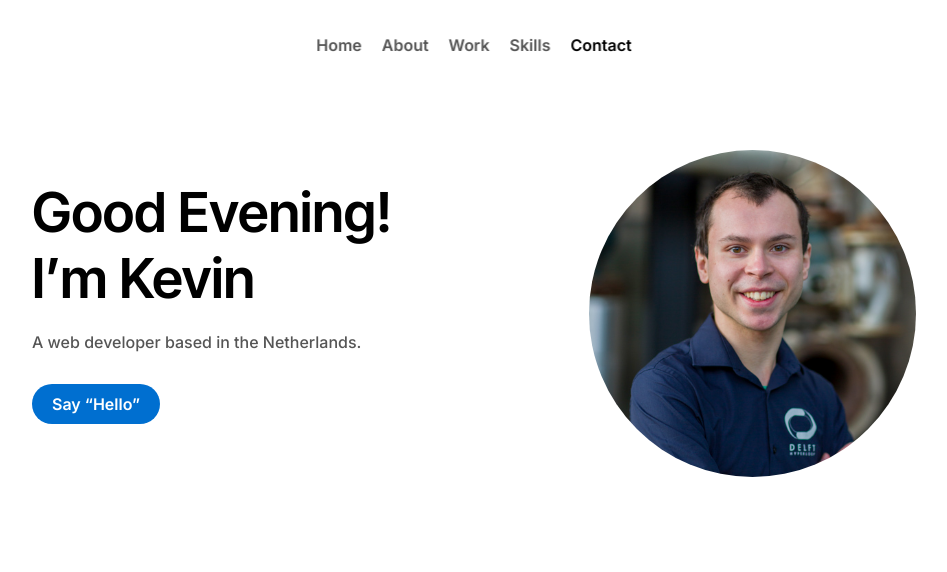
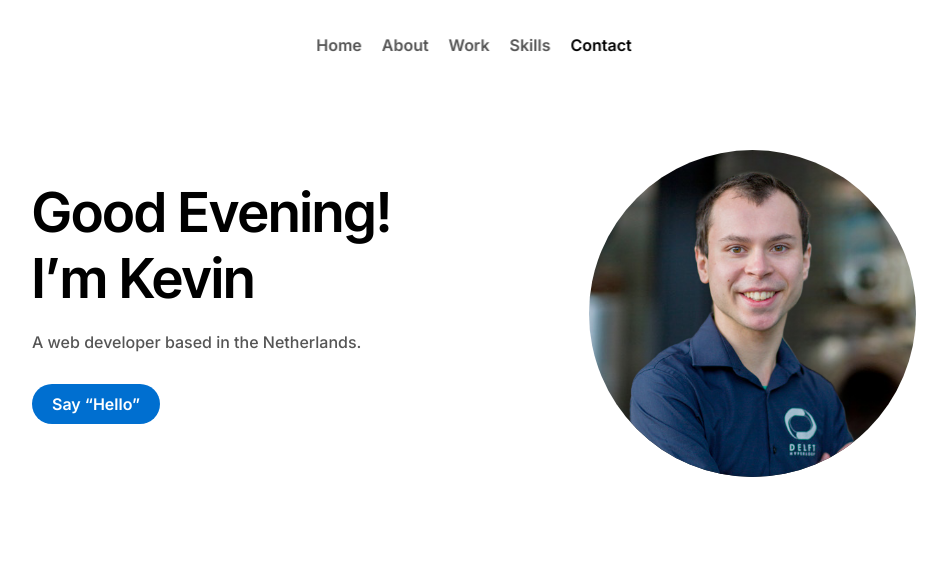
Before and after one commit to KevinvdT/kevinvandertoorn.com, a React (Vite) app: page /contact in a window 1280 px wide. Shown: the top 572 px of the page, without its empty margins (166-1113 px from the left). Built offline with nearby package versions, Linux system fonts and the light colour scheme.

Commit message:
Parallel effect profile image in hero

```diff
--- /dev/null
+++ b/src/components/ui/ParallaxImage.jsx
@@ -0,0 +1,103 @@
+import React, { useEffect, useState } from "react";
+import styled from "styled-components";
+
+// Styled components for layers
+const ParallaxContainer = styled.div`
+  position: relative;
+  width: 327px; /* Adjust size as needed */
+  height: 327px; /* Adjust size as needed */
+  border-radius: 50%; /* This makes the container a circle */
+  overflow: hidden; /* Ensures the images are clipped inside the circle */
+  perspective: 1000px;
+  /* margin: auto; */
+`;
+
+const BackgroundLayer = styled.img`
+  position: absolute;
+  top: 0;
+  left: 0;
+  width: 120%; /* Zoom background layer by 20% */
+  height: 120%; /* Zoom background layer by 20% */
+  object-fit: cover; /* Ensures the image scales nicely within the circle */
+  // transform: scale(2) translateZ(-1px); /* Background moves slower and zoomed */
+  transition: transform 0.5s ease-out;
+`;
+
+const ForegroundLayer = styled.img`
+  position: absolute;
+  top: 0;
+  left: 0;
+  width: 100%;
+  height: 100%;
+  object-fit: cover; /* Ensures the image scales nicely within the circle */
+  transform: translateZ(0px); /* Foreground moves faster */
+  transition: transform 0.5s ease-out;
+`;
+
+// Utility function to clamp values
+const clamp = (value, min, max) => {
+  return Math.max(min, Math.min(value, max));
+};
+
+// ParallaxImage component
+const ParallaxImage = ({ front, back }) => {
+  const [offsetX, setOffsetX] = useState(0);
+  const [offsetY, setOffsetY] = useState(0);
+
+  useEffect(() => {
+    const handleMouseMove = (event) => {
+      const { clientX, clientY } = event;
+      const innerWidth = window.innerWidth;
+      const innerHeight = window.innerHeight;
+
+      const newOffsetX = (clientX - innerWidth / 2) / 100;
+      const newOffsetY = (clientY - innerHeight / 2) / 100;
+
+      // Clamp values to prevent excessive movement
+      setOffsetX(clamp(newOffsetX, -20, 20)); // Adjust min/max as needed
+      setOffsetY(clamp(newOffsetY, -20, 20)); // Adjust min/max as needed
+    };
+
+    const handleDeviceOrientation = (event) => {
+      const { beta, gamma } = event; // beta: tilt front-to-back, gamma: tilt left-to-right
+
+      // Normalize the values for a smoother effect
+      const newOffsetX = gamma / 3; // Adjust divisor to control sensitivity
+      const newOffsetY = beta / 3;
+
+      // Clamp values to prevent excessive movement
+      setOffsetX(clamp(newOffsetX, -20, 20)); // Adjust min/max as needed
+      setOffsetY(clamp(newOffsetY, -20, 20)); // Adjust min/max as needed
+    };
+
+    // Add mouse movement listener for desktop
+    window.addEventListener("mousemove", handleMouseMove);
+
+    // Add device orientation listener for mobile
+    window.addEventListener("deviceorientation", handleDeviceOrientation);
+
+    return () => {
+      window.removeEventListener("mousemove", handleMouseMove);
+      window.removeEventListener("deviceorientation", handleDeviceOrientation);
+    };
+  }, []);
+
+  return (
+    <ParallaxContainer>
+      <BackgroundLayer
+        src={back}
+        style={{
+          transform: `translate(${-offsetX}px, ${-offsetY - 30}px) scale(1.05)`, // Combine scale and translate
+        }}
+      />
+      <ForegroundLayer
+        src={front}
+        style={{
+          transform: `translate(${offsetX / 2}px, ${offsetY / 2}px)`, // Only translate for foreground
+        }}
+      />
+    </ParallaxContainer>
+  );
+};
+
+export default ParallaxImage;
--- a/src/pages/Home/Hero/ProfilePicture/index.jsx
+++ b/src/pages/Home/Hero/ProfilePicture/index.jsx
@@ -1,6 +1,9 @@
 import React from 'react';
 import styled from 'styled-components';
-import profileImage from './profile-picture.jpg';  // Adjust the path to match the new location
+import profileImage from './profile-picture.jpg';
+import back from './back.png';
+import front from './front.png';
+import ParallaxImage from '../../../../components/ui/ParallaxImage';
 
 // Styled component for the circular profile picture
 const StyledProfilePicture = styled.img`
@@ -31,11 +34,19 @@ const ProfileWrapper = styled.div`
 `;
 
 const ProfilePicture = () => {
+  // return (
+  //   <ProfileWrapper>
+  //     <StyledProfilePicture
+  //       src={profileImage}  /* Use the imported image */
+  //       alt="Kevin's Profile Picture"  /* Replace with your actual alt text */
+  //     />
+  //   </ProfileWrapper>
+  // );
   return (
     <ProfileWrapper>
-      <StyledProfilePicture
-        src={profileImage}  /* Use the imported image */
-        alt="Kevin's Profile Picture"  /* Replace with your actual alt text */
+      <ParallaxImage
+        front={front}
+        back={back}
       />
     </ProfileWrapper>
   );
```
Also changed, not shown: src/pages/Home/Hero/ProfilePicture/back.png (added), src/pages/Home/Hero/ProfilePicture/front.png (added).
